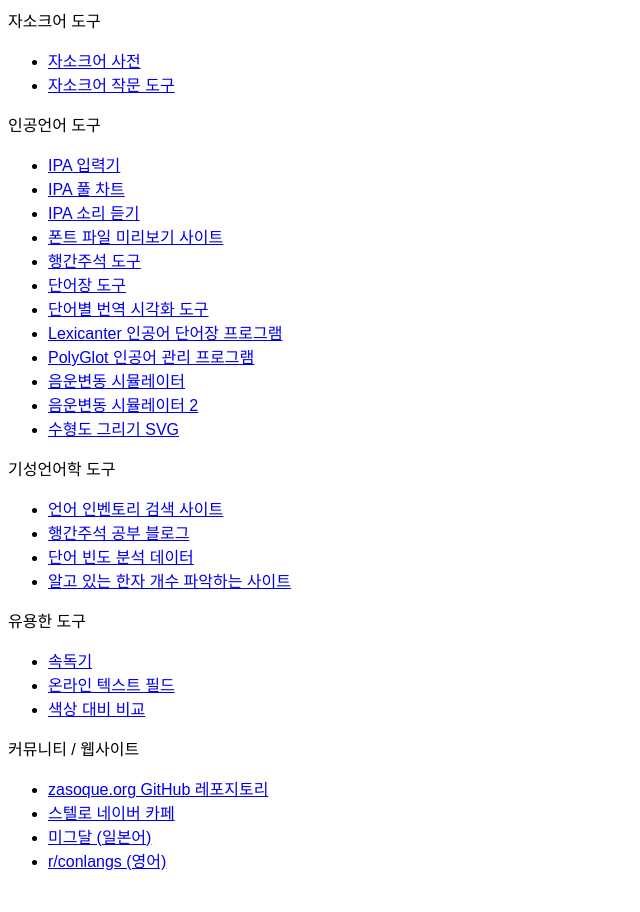
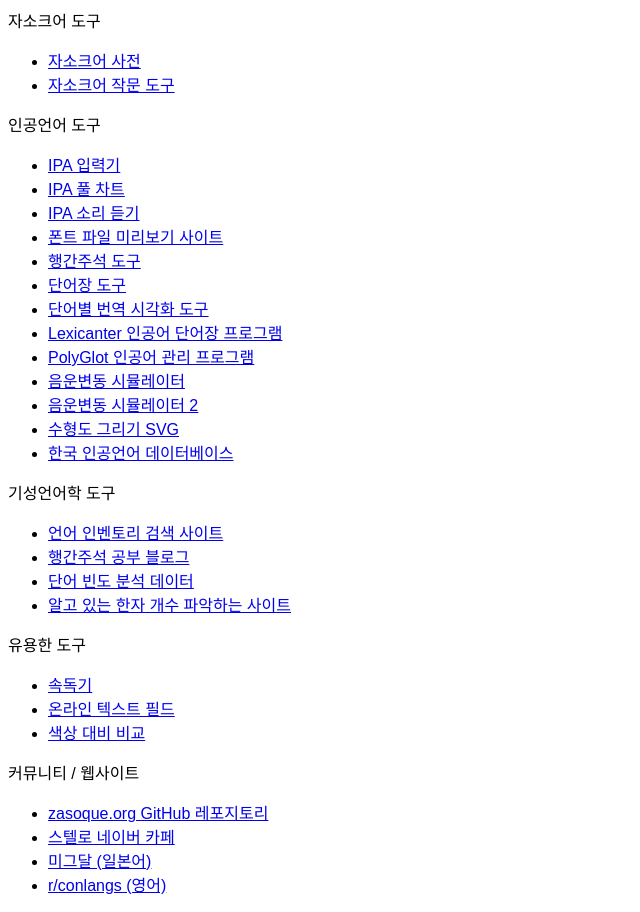
Before and after one commit to zasoque/zasoque.github.io, a SvelteKit app: page / in a window 1280 px wide. Shown: the whole page, without its empty margins (0-640 px from the left). Before the commit the page ends 888 px from the top, so only its background shows below. Built offline with nearby package versions, Linux system fonts and the light colour scheme; a web font is replaced by a local one.

Commit message:
Add Korean artificial language database link to the list

```diff
--- a/src/routes/+page.svelte
+++ b/src/routes/+page.svelte
@@ -17,6 +17,12 @@
 	<li><a href="https://www.lexurgy.com/">음운변동 시뮬레이터</a></li>
 	<li><a href="https://www.kratylos.org/~raphael/claw/phonomaton.cgi">음운변동 시뮬레이터 2</a></li>
 	<li><a href="https://me.shtelo.org/syntree-svg/">수형도 그리기 SVG</a></li>
+	<li>
+		<a
+			href="https://docs.google.com/spreadsheets/d/1FkXrk6B0Vth7xLuQB_SyTnBj9hVVHAjKa21_cJBZB1c/edit?gid=0#gid=0"
+			>한국 인공언어 데이터베이스</a
+		>
+	</li>
 </ul>
 <div>기성언어학 도구</div>
 <ul>
```
